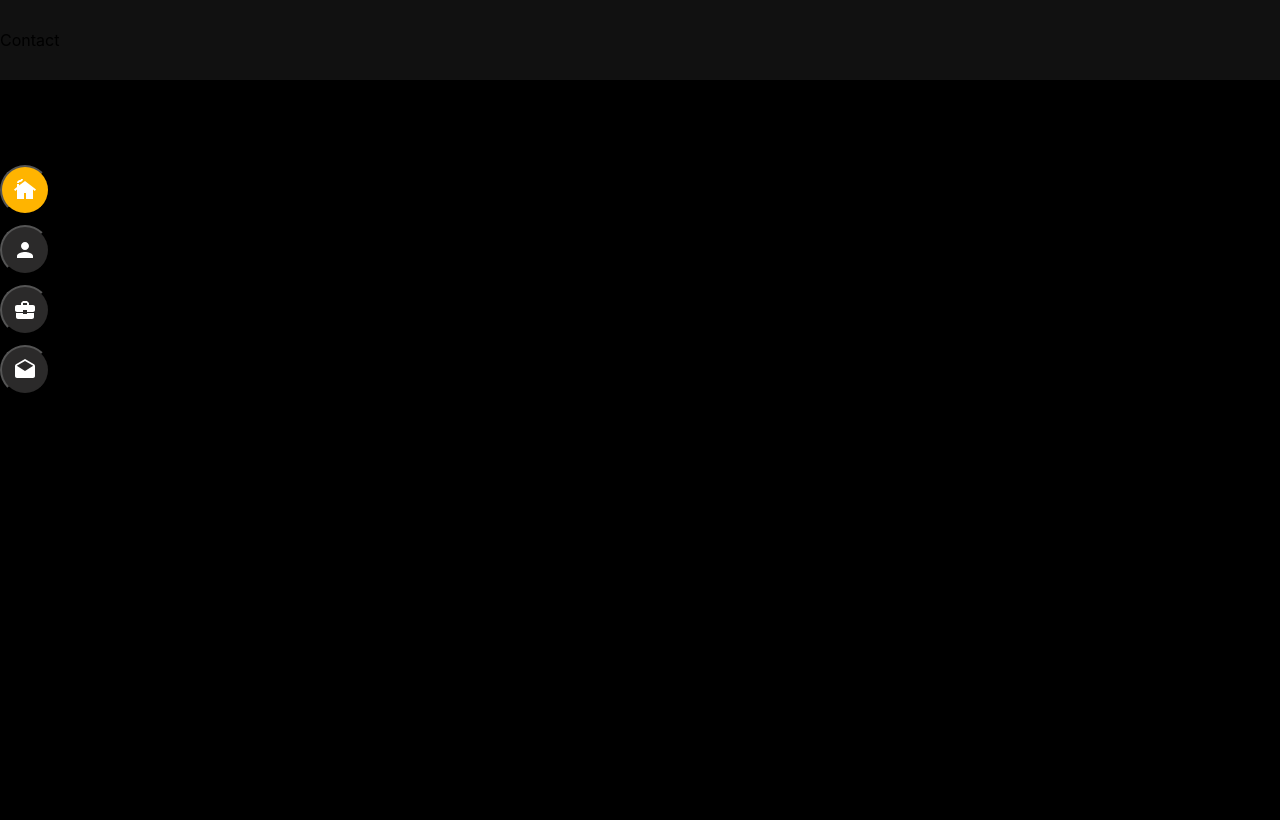
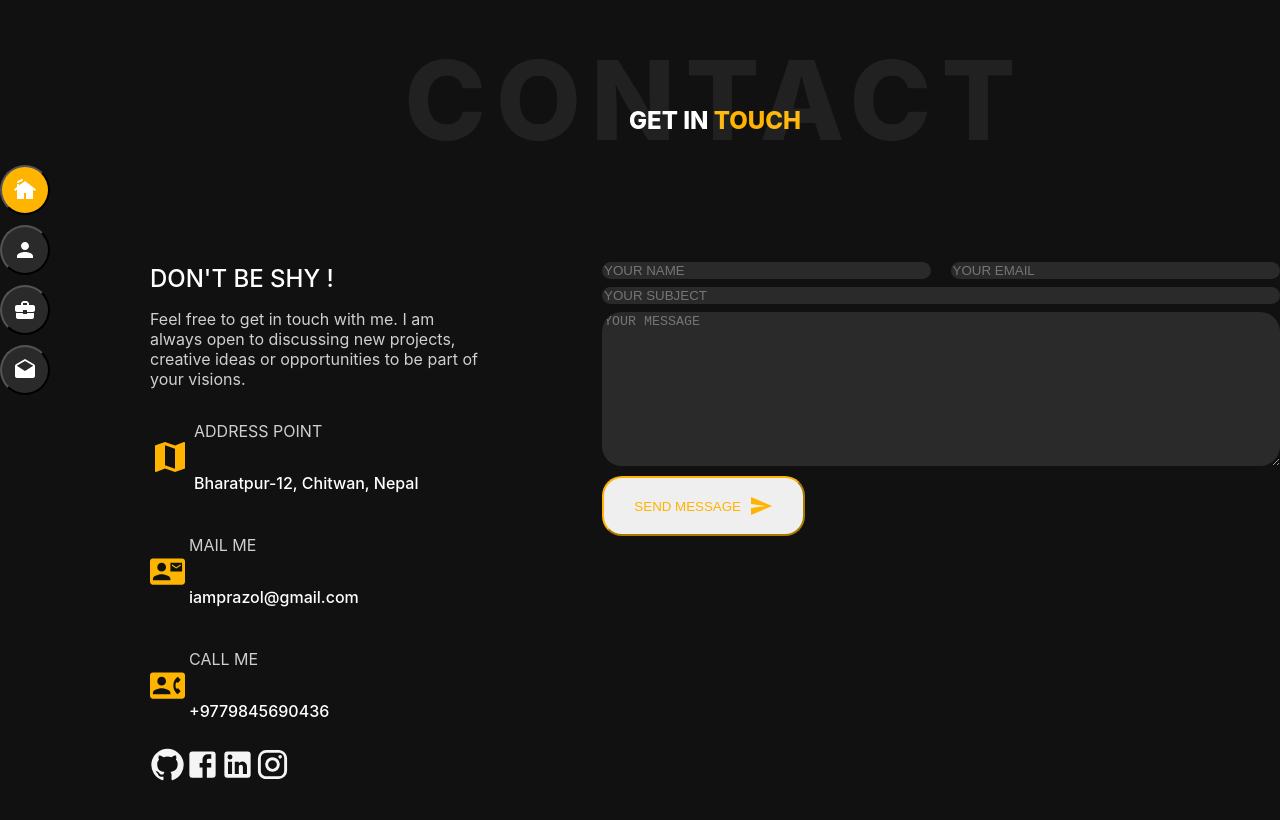
Before and after one commit to iamprazol/my-react-portfolio, a React (Create React App) app: page /contact in a window 1280 px wide. Shown: the top 820 px of the page. Built offline with nearby package versions, Linux system fonts and the light colour scheme; the HTML template or start-up script is replaced by a standard one.

Commit message:
Contact Us page

```diff
--- a/src/components/about/About.js
+++ b/src/components/about/About.js
@@ -24,7 +24,22 @@ const About = () => {
           <Heading size="3xl" color="white" fontWeight="800">
             ABOUT <span style={{ color: "#ffb400" }}>ME</span>
           </Heading>
-          <span className="title-bg">RESUME</span>
+          <span
+            style={{
+              fontSize: "110px",
+              letterSpacing: "10px",
+              lineHeight: "0.7",
+              position: "absolute",
+              left: "38%",
+              top: "6.5%",
+              textTransform: "uppercase",
+              fontWeight: "800",
+              transform: "translateY(-50%)",
+              color: "hsla(0,0%,100%,.07)",
+            }}
+          >
+            RESUME
+          </span>
         </Box>
         <Flex direction="row" align="center" justify="space-between">
           <Box flex="0 0 45%">
--- a/src/components/contact/Contact.js
+++ b/src/components/contact/Contact.js
@@ -1,7 +1,202 @@
 import React from "react";
+import {
+  Box,
+  Heading,
+  Flex,
+  Stack,
+  Text,
+  Link,
+  FormControl,
+  FormLabel,
+  FormHelperText,
+  Input,
+  Textarea,
+  Button,
+} from "@chakra-ui/react";
+import ContactMailIcon from "@mui/icons-material/ContactMail";
+import MapIcon from "@mui/icons-material/Map";
+import ContactPhoneIcon from "@mui/icons-material/ContactPhone";
+import FacebookIcon from "@mui/icons-material/Facebook";
+import GitHubIcon from "@mui/icons-material/GitHub";
+import LinkedInIcon from "@mui/icons-material/LinkedIn";
+import InstagramIcon from "@mui/icons-material/Instagram";
+import SendIcon from "@mui/icons-material/Send";
 
 const Contact = () => {
-  return <div>Contact</div>;
+  return (
+    <Stack flex="1" paddingLeft="150px">
+      <Flex direction="column" gap="120px">
+        <Box display="flex" marginTop="70px" justifyContent="center">
+          <Heading size="3xl" color="white" fontWeight="800" lineHeight={0.1}>
+            GET IN <span style={{ color: "#ffb400" }}>TOUCH</span>
+          </Heading>
+          <span
+            style={{
+              fontSize: "110px",
+              letterSpacing: "10px",
+              lineHeight: "0.7",
+              position: "absolute",
+              fontWeight: "800",
+              transform: "translateY(-50%)",
+              color: "hsla(0,0%,100%,.07)",
+            }}
+          >
+            CONTACT
+          </span>
+        </Box>
+        <Box flex="0 0 45%">
+          <Flex justify="space-between" align="flex-start">
+            <Box flex="0 0 30%">
+              <Heading size="lg" fontWeight="500" mt={2} mb={2}>
+                DON'T BE SHY !
+              </Heading>
+              <Text style={{ opacity: 0.8, fontSize: "16px" }}>
+                Feel free to get in touch with me. I am always open to
+                discussing new projects, creative ideas or opportunities to be
+                part of your visions.
+              </Text>
+              <Flex direction="column" mt={10}>
+                <Flex align="center" mb={10}>
+                  <MapIcon style={{ color: "#ffb400", fontSize: "40px" }} />
+                  <Flex direction="column" ml={4}>
+                    <Text
+                      fontSize="16px"
+                      fontWeight="400"
+                      style={{ opacity: 0.8 }}
+                    >
+                      ADDRESS POINT
+                    </Text>
+                    <Text fontSize="16px" fontWeight="500">
+                      Bharatpur-12, Chitwan, Nepal
+                    </Text>
+                  </Flex>
+                </Flex>
+                <Flex align="center" mb={10}>
+                  <ContactMailIcon
+                    style={{ color: "#ffb400", fontSize: "35px" }}
+                  />
+                  <Flex direction="column" ml={4}>
+                    <Text
+                      fontSize="16px"
+                      fontWeight="400"
+                      style={{ opacity: 0.8 }}
+                    >
+                      MAIL ME
+                    </Text>
+                    <Text fontSize="16px" fontWeight="500">
+                      iamprazol@gmail.com
+                    </Text>
+                  </Flex>
+                </Flex>
+                <Flex align="center" mb={10}>
+                  <ContactPhoneIcon
+                    style={{ color: "#ffb400", fontSize: "35px" }}
+                  />
+                  <Flex direction="column" ml={4}>
+                    <Text
+                      fontSize="16px"
+                      fontWeight="400"
+                      style={{ opacity: 0.8 }}
+                    >
+                      CALL ME
+                    </Text>
+                    <Text fontSize="16px" fontWeight="500">
+                      +9779845690436
+                    </Text>
+                  </Flex>
+                </Flex>
+                <Flex align="center" mb={10}>
+                  <Link href="https://github.com/iamprazol" isExternal>
+                    <GitHubIcon
+                      style={{ color: "whitesmoke", fontSize: "35px" }}
+                    />
+                  </Link>
+                  <Link href="https://www.facebook.com/iamprazol" isExternal>
+                    <FacebookIcon
+                      style={{ color: "whitesmoke", fontSize: "35px" }}
+                    />
+                  </Link>
+                  <Link
+                    href="https://www.linkedin.com/in/prajjwal-poudel-980861178/"
+                    isExternal
+                  >
+                    <LinkedInIcon
+                      style={{ color: "whitesmoke", fontSize: "35px" }}
+                    />
+                  </Link>
+                  <Link href="https://instagram.com/iamprazzol" isExternal>
+                    <InstagramIcon
+                      style={{ color: "whitesmoke", fontSize: "35px" }}
+                    />
+                  </Link>
+                </Flex>
+              </Flex>
+            </Box>
+            <Box flex="0 0 60%">
+              <FormControl>
+                <Flex direction="column" gap={8}>
+                  <Flex justify="space-between">
+                    <Input
+                      flex="0 0 48%"
+                      id="name"
+                      type="text"
+                      placeholder="YOUR NAME"
+                      borderRadius="20px"
+                      background="#2b2a2a"
+                      border="none"
+                      color="white"
+                    />
+                    <Input
+                      flex="0 0 48%"
+                      id="email"
+                      type="email"
+                      placeholder="YOUR EMAIL"
+                      borderRadius="20px"
+                      background="#2b2a2a"
+                      border="none"
+                      color="white"
+                    />
+                  </Flex>
+                  <Input
+                    id="subject"
+                    type="text"
+                    placeholder="YOUR SUBJECT"
+                    borderRadius="20px"
+                    background="#2b2a2a"
+                    border="none"
+                    color="white"
+                  />
+                  <Textarea
+                    id="subject"
+                    type="text"
+                    placeholder="YOUR MESSAGE"
+                    rows={10}
+                    borderRadius="20px"
+                    background="#2b2a2a"
+                    border="none"
+                    color="white"
+                  />
+                </Flex>
+                <Button
+                  mt={10}
+                  borderRadius="20px"
+                  color="#ffb400"
+                  fontWeight={500}
+                  height="60px"
+                  width="30%"
+                  borderColor="#ffb400"
+                  variant="outline"
+                  rightIcon={<SendIcon />}
+                >
+                  SEND MESSAGE
+                </Button>
+              </FormControl>
+            </Box>
+          </Flex>
+        </Box>
+      </Flex>
+    </Stack>
+  );
 };
 
 export default Contact;
--- a/src/index.css
+++ b/src/index.css
@@ -14,19 +14,6 @@ code {
     monospace;
 }
 
-.title-bg{
-	font-size: 110px;
-    letter-spacing: 10px;
-    line-height: .7;
-    position: absolute;
-	left: 38%;
-    top: 6.5%;
-    text-transform: uppercase;
-    font-weight: 800;
-    transform: translateY(-50%);
-    color: hsla(0,0%,100%,.07);
-}
-
 .chakra-text, .chakra-heading {
 	color: white;
 }
```
